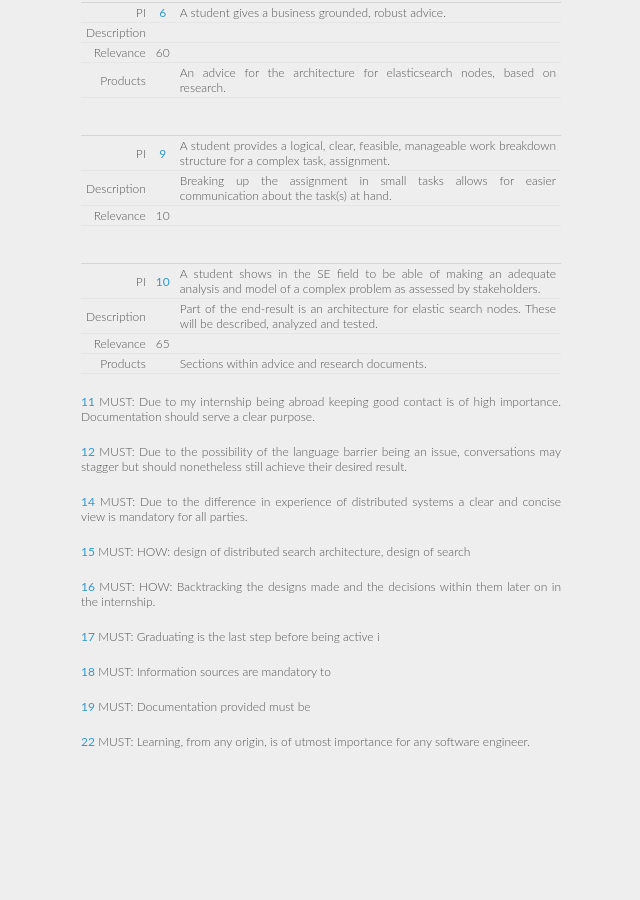
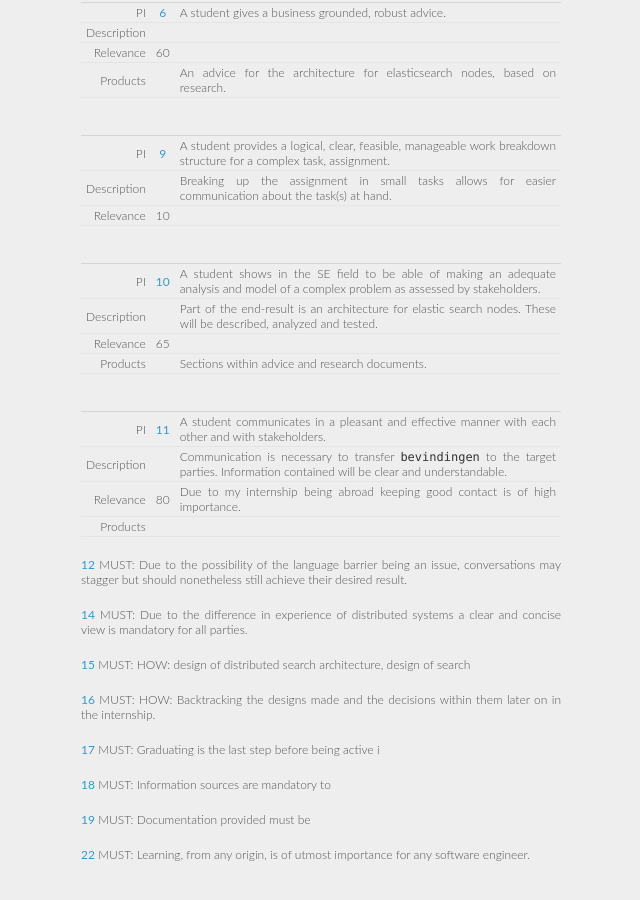
Before and after one commit to xeago/gradblog, a Jekyll site: the page built from graduation/performance-plan.md, in a window 1280 px wide and 900 px high, scrolled down 1716 px. Shown: the whole window, without its empty margins (319-959 px from the left). Built offline with Jekyll 4.4.1, drawn with Linux system fonts in a browser that asks for light colours; Markdown is read by kramdown in place of the engine named in the settings; before the commit the page ends 2503 px from its top, so only the background shows below that.

Commit message:
Add PI 11

```diff
--- a/graduation/performance-plan.md
+++ b/graduation/performance-plan.md
@@ -96,8 +96,13 @@ Description |           | Part of the end-result is an architecture for elastic
 Relevance   | 65        |
 Products    |           | Sections within advice and research documents.
 
-[11][PI11]
-    MUST:   Due to my internship being abroad keeping good contact is of high importance. Documentation should serve a clear purpose.
+  |         |
+-:|:-------:|-----------|
+PI          | [11][PI11]| A student communicates in a pleasant and effective manner with each other and with stakeholders.
+Description |           | Communication is necessary to transfer `bevindingen` to the target parties. Information contained will be clear and understandable.
+Relevance   | 80        | Due to my internship being abroad keeping good contact is of high importance.
+Products    |           |
+
 
 [12][PI12]
     MUST:   Due to the possibility of the language barrier being an issue, conversations may stagger but should nonetheless still achieve their desired result.
```
